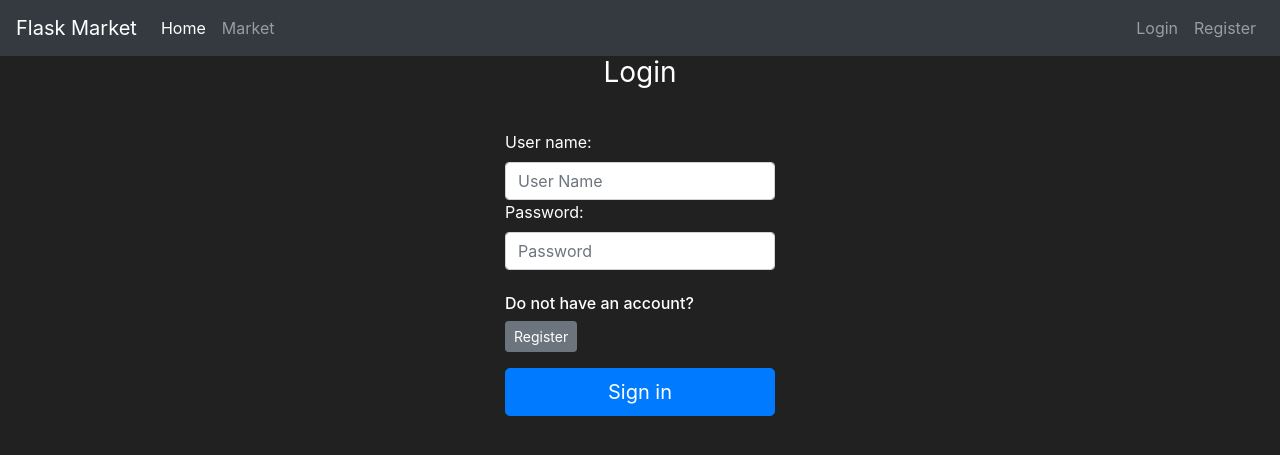
After one commit to wilantury/python_flask_ecommerce, a Flask app: page /login in a window 1280 px wide. The commit adds this page. Shown: the top 455 px of the page. Run offline with Flask 2, Linux system fonts and the light colour scheme; some libraries are stand-ins or nearby versions.

Commit message:
[ADD] bcrypt library to hash our plain text password, ans save it into DB, write the login html page

```diff
--- a/market/__init__.py
+++ b/market/__init__.py
@@ -2,12 +2,13 @@
 from flask import Flask
 # third party
 from flask_sqlalchemy import SQLAlchemy
+from flask_bcrypt import Bcrypt
 
 app = Flask(__name__)
 app.config['SQLALCHEMY_DATABASE_URI'] = 'sqlite:///market.db'
 app.config['SECRET_KEY'] = '3fb6498c3bf54d4b3e1d04f0'
 
 db = SQLAlchemy(app)
-
+bcrypt = Bcrypt(app)
 # routes
 from market import routes
--- a/market/forms.py
+++ b/market/forms.py
@@ -20,3 +20,8 @@ class RegisterForm(FlaskForm):
     password1 = PasswordField(label='Password:', validators=[Length(min=6), DataRequired()])
     password2 = PasswordField(label='Confirm Password:', validators=[EqualTo('password1'), DataRequired()])
     submit = SubmitField(label='Create Account')
+
+class LoginForm(FlaskForm):
+    username = StringField(label='User name:', validators=[DataRequired()])
+    password = PasswordField(label='Password:', validators=[DataRequired()])
+    submit = SubmitField(label='Sign in')
--- a/market/routes.py
+++ b/market/routes.py
@@ -5,7 +5,7 @@ from flask import render_template, redirect, url_for, flash
 # Models
 from market.models import Item, User
 # Forms
-from market.forms import RegisterForm
+from market.forms import RegisterForm, LoginForm
 
 @app.route("/")
 @app.route("/home")
@@ -24,7 +24,7 @@ def signup():
     if form.validate_on_submit():
         user_to_create = User(username=form.username.data,
                         email_address=form.email_address.data,
-                        password_hash=form.password1.data)
+                        password=form.password1.data)
         db.session.add(user_to_create)
         db.session.commit()
         return redirect(url_for('market_page'))
@@ -34,6 +34,11 @@ def signup():
 
     return render_template('signup.html', form=form )
 
+@app.route('/login', methods=['GET', 'POST'])
+def login():
+    login_form = LoginForm()
+    return render_template('login.html', form=login_form)
+
 @app.route("/about/<username>")
 def about_page(username):
     return f'<h2>This is about page of {username}</h2>'
--- a/market/templates/base.html
+++ b/market/templates/base.html
@@ -29,7 +29,7 @@
                 </ul>
                 <ul class="navbar-nav">
                     <li class="nav-item">
-                        <a class="nav-link" href="">Login</a>
+                        <a class="nav-link" href="{{ url_for('login') }}">Login</a>
                     </li>
                     <li class="nav-item">
                         <a class="nav-link" href="{{ url_for('signup')}}">Register</a>
--- /dev/null
+++ b/market/templates/login.html
@@ -0,0 +1,33 @@
+{% extends 'base.html' %}
+
+{% block title %}
+    Login
+{% endblock title %}
+
+{% block content %}
+    <div class="container" style="max-width:300px">
+        <form method="POST" class="form-signin" style="color:white">
+            {{ form.hidden_tag() }}
+            <h1 class="h3 mb-3 font-weight-normal" style="text-align:center">
+                Login
+            </h1>
+            <br>
+            {{ form.username.label() }}
+            {{ form.username(class="form-control", placeholder="User Name") }}
+
+            {{ form.password.label() }}
+            {{ form.password(class="form-control", placeholder="Password") }}
+
+            <br>
+
+
+            <div class="checkbox mb-3">
+               <h6>Do not have an account?</h6>
+               <a class="btn btn-sm btn-secondary" href="{{ url_for('signup') }}">Register</a>
+            </div>
+
+            {{ form.submit(class="btn btn-lg btn-block btn-primary") }}
+
+        </form>
+    </div>
+{% endblock content %}
--- a/market/templates/signup.html
+++ b/market/templates/signup.html
@@ -28,6 +28,11 @@
 
             <br>
 
+            <div class="checkbox mb-3">
+               <h6>Already have an account?</h6>
+               <a class="btn btn-sm btn-secondary" href="{{ url_for('login') }}">Login</a>
+            </div>
+
             {{ form.submit(class="btn btn-lg btn-block btn-primary") }}
 
         </form>
```
Also changed, not shown: market/models.py (+10 -1 lines), requirements.txt (added, +19 -0 lines), market/market.db.
